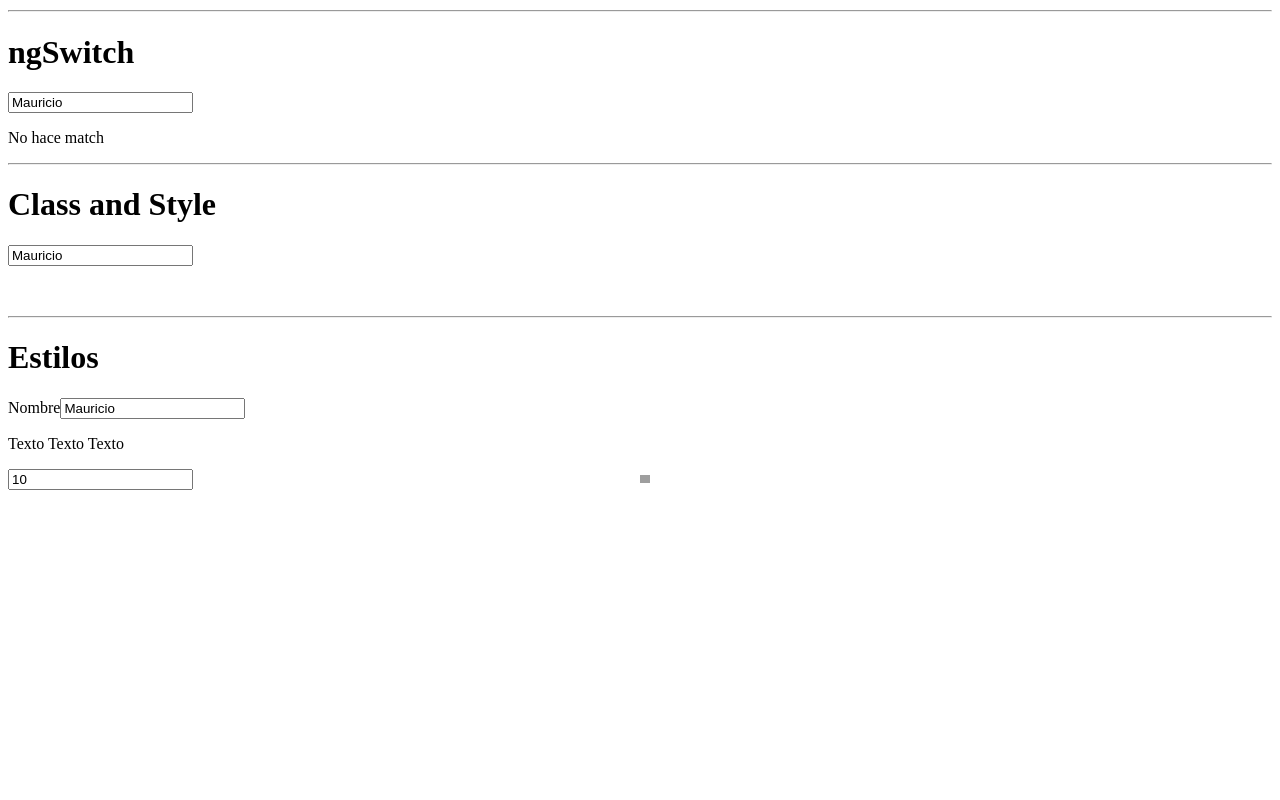
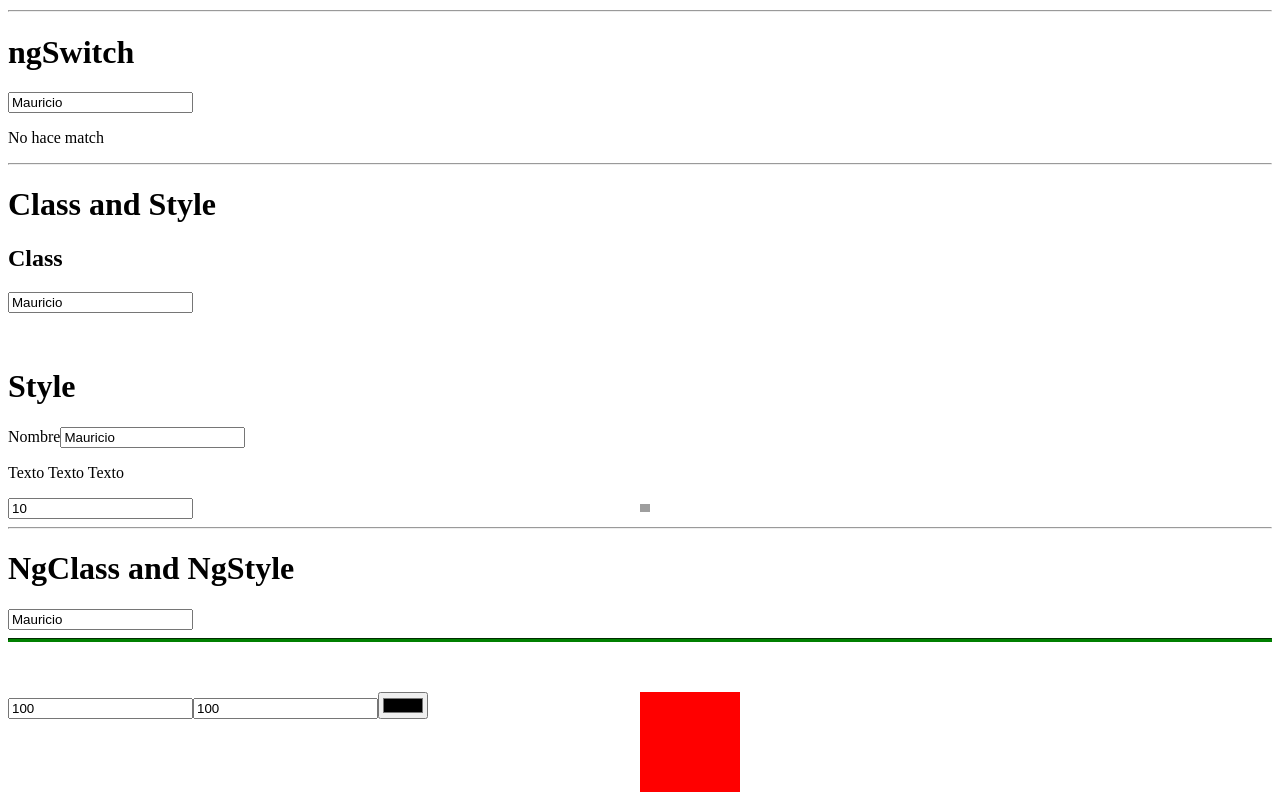
Before and after one commit to Alvaro-Hernandez/basics_of_Angular_Platzi, an Angular app in the folder my-app/: page / in a window 1280 px wide. Shown: the part 2427-3227 px from the top of the page. Before the commit the page ends 2925 px from the top, so only its background shows below. Built offline with nearby package versions, Linux system fonts and the light colour scheme; grey boxes are pictures that could not be loaded.

Commit message:
Directivas de ngClass y ngStyles Repaso

```diff
--- a/my-app/src/app/app.component.css
+++ b/my-app/src/app/app.component.css
@@ -37,13 +37,26 @@
   transition: all linear .5s;
 }
 
-.active{
+.invalid{
 opacity: 1;
 }
 
 .BoxImg{
   display: grid;
   grid-template-columns: repeat(2, 1fr);
+}
+
+.line-error{
+  height: 0;
+  border-bottom: 3px solid;
+}
+
+.line-error.valid{
+  border-color: green;
+}
+
+.line-error.invalid{
+  border-color: red;
 }
 
 @media screen and (min-width: 40em) {
--- a/my-app/src/app/app.component.html
+++ b/my-app/src/app/app.component.html
@@ -1,76 +1,100 @@
 <h1>Hola Mundo - String Interpolation</h1>
 <!-- Con el String Interpolation podemos renderizar un string por ejemplo que se repita 5 veces -->
-<h2>{{'Hola Mundo Interpolation '.repeat(2)}}</h2>
+<h2>{{ "Hola Mundo Interpolation ".repeat(2) }}</h2>
 <!-- Ahora crearemos otra etiqueta que me muestre la suma de dos numeros y luego lo renderice -->
 <!-- Esto me permite a mi trabajar desde el html con TypeScript-->
-<p> 3 + 2 = {{3+2}}</p>
+<p>3 + 2 = {{ 3 + 2 }}</p>
 <!-- Para poder tener accesos desde la clase a los atributos que deseamos renderizar -->
 <!-- El acceso debe ser publico por que si en dado caso es privado estamos diciendo que los atributos son de uso interno de la clase donde se declaran -->
-<h3> Hola Me llamo {{name}} y tengo {{edad}} años de edad</h3>
+<h3>Hola Me llamo {{ name }} y tengo {{ edad }} años de edad</h3>
 <!-- Tambien podemos usar String interpolation en imagenes para ello lo declaramos en el componente -->
-<img class="img2" src={{img}} alt="Imagen Ramdon">
-<hr/>
+<img class="img2" src="{{ img }}" alt="Imagen Ramdon" />
+<hr />
 
 <h1>Propiedades Property Binding</h1>
 <!-- simplemente utiliza los corchetes [] para poder modificar dinámicamente ese atributo desde el controlador. -->
-<button [disabled]="btnDisabled" >Enviar</button>
+<button [disabled]="btnDisabled">Enviar</button>
 <!-- Vamos a renderizar un input dinamicamente pero atraves de un objeto -->
-<input type="text" [value]="persona.name">
+<input type="text" [value]="persona.name" />
 <progress max="100" [value]="persona.edad"></progress>
-<img [src]="persona.img" alt="imagenRamdon" width="100px">
-<hr/>
+<img [src]="persona.img" alt="imagenRamdon" width="100px" />
+<hr />
 
 <h1>Eventos</h1>
-<button [disabled]="btnDisabled" >Enviar</button>
+<button [disabled]="btnDisabled">Enviar</button>
 <!-- Vamos a modificar el estado de nuestro boton de arriba atraves de un evento -->
 <!-- El cual se va a inicializar cuando demos click y llamara a la funcion que se creo -->
 <!-- en nuestro componente de typeScript -->
 <button (click)="toggleButton()">Activar o Desactivar Boton</button>
 
 <!-- Ahora vamos a incrementar la edad de la misma forma -->
-<p>Edad {{persona.edad}}</p>
+<p>Edad {{ persona.edad }}</p>
 <!-- Creamos un boton que acceda al evento de nuestro componente e inicialice lo que esta dentro de el -->
 <button (click)="incrementoEdad()">Sube tu edad ++</button>
 <button (click)="decrementoEdad()">Sube tu edad ++</button>
 
 <!-- Hacemos uso del evento scrool para poder saber sus movimientos y creamos un metodo que reciba este evento -->
 <!-- Para realizar una funcion y ver que ocurre -->
-<div class="box" (scroll) = "onScroll($event)">
-  <p>Nombre {{persona.name}}</p>
+<div class="box" (scroll)="onScroll($event)">
+  <p>Nombre {{ persona.name }}</p>
   <!-- Vamos a capturar otro evento el cual es keyup que nos permite saber cada vez que tecleamos  -->
-  <p>Lorem ipsum dolor, sit amet consectetur adipisicing elit. Labore eum magnam provident impedit asperiores atque voluptatum eligendi deserunt minima, itaque, fuga doloribus aperiam, enim accusantium. A magni dicta corrupti pariatur!
-    Mollitia quod veritatis eveniet accusantium nobis velit! Nam, dolores expedita. Distinctio deserunt veniam magnam ad. Enim placeat vitae fugiat praesentium! Expedita magni quod minima dolores in id vitae facere sed.
-    Sit, deleniti commodi! Velit dignissimos optio, ex reiciendis earum aliquam autem atque libero tempora modi quae ipsa incidunt est nemo possimus perferendis nulla consequatur deserunt recusandae cum. Repellendus, molestias totam.
-    Enim, cum rem commodi dolor ab doloremque placeat distinctio quidem tenetur molestiae, fugit suscipit repellat perspiciatis culpa totam. Quidem necessitatibus labore reiciendis ducimus magnam temporibus consectetur aut deleniti at assumenda!
-    Quibusdam assumenda libero ratione enim expedita quis? Delectus et, quam maiores non vitae iure odio soluta magni minima ducimus. Quia magni aut cum commodi. Autem iste possimus aperiam quasi ad.</p>
+  <p>
+    Lorem ipsum dolor, sit amet consectetur adipisicing elit. Labore eum magnam
+    provident impedit asperiores atque voluptatum eligendi deserunt minima,
+    itaque, fuga doloribus aperiam, enim accusantium. A magni dicta corrupti
+    pariatur! Mollitia quod veritatis eveniet accusantium nobis velit! Nam,
+    dolores expedita. Distinctio deserunt veniam magnam ad. Enim placeat vitae
+    fugiat praesentium! Expedita magni quod minima dolores in id vitae facere
+    sed. Sit, deleniti commodi! Velit dignissimos optio, ex reiciendis earum
+    aliquam autem atque libero tempora modi quae ipsa incidunt est nemo possimus
+    perferendis nulla consequatur deserunt recusandae cum. Repellendus,
+    molestias totam. Enim, cum rem commodi dolor ab doloremque placeat
+    distinctio quidem tenetur molestiae, fugit suscipit repellat perspiciatis
+    culpa totam. Quidem necessitatibus labore reiciendis ducimus magnam
+    temporibus consectetur aut deleniti at assumenda! Quibusdam assumenda libero
+    ratione enim expedita quis? Delectus et, quam maiores non vitae iure odio
+    soluta magni minima ducimus. Quia magni aut cum commodi. Autem iste possimus
+    aperiam quasi ad.
+  </p>
 </div>
-<input type="text" [value]="persona.name" (keyup)="changeName($event)">
-<hr>
+<input type="text" [value]="persona.name" (keyup)="changeName($event)" />
+<hr />
 
 <h1>NgModel</h1>
-<p>Nombre {{persona.name}}</p>
+<p>Nombre {{ persona.name }}</p>
 <!-- Con esta funcion vamos a trabajar sobre el ngModel el cual permite el intercambio de datos en el cual nosotros le adjuntamos el objeto al cual se le va a cambiar el nombre -->
-<input type="text" required #nameInput="ngModel" [(ngModel)]="persona.name"/>
-<p>Valid: {{nameInput.valid}}</p>
-<input type="number" max="20" min="15" required #ageInput="ngModel" [(ngModel)]="persona.edad"/>
-<p>Valid: {{ageInput.valid}}</p>
-<hr>
+<input type="text" required #nameInput="ngModel" [(ngModel)]="persona.name" />
+<p>Valid: {{ nameInput.valid }}</p>
+<input
+  type="number"
+  max="20"
+  min="15"
+  required
+  #ageInput="ngModel"
+  [(ngModel)]="persona.edad"
+/>
+<p>Valid: {{ ageInput.valid }}</p>
+<hr />
 
 <h1>*ngIf</h1>
-<input type="text" required [(ngModel)]="persona.name"/>
-<input type="number" required [(ngModel)]="persona.edad"/>
-<p *ngIf="persona.name === 'Alvaro' && persona.edad === 20"> Si, ese un un Hombre Inteligente</p>
-<p *ngIf="persona.name === 'Angie'; else elseBlock"> Si, es una chica Hermosa e Inteligente 💛</p>
+<input type="text" required [(ngModel)]="persona.name" />
+<input type="number" required [(ngModel)]="persona.edad" />
+<p *ngIf="persona.name === 'Alvaro' && persona.edad === 20">
+  Si, ese un un Hombre Inteligente
+</p>
+<p *ngIf="persona.name === 'Angie'; else elseBlock">
+  Si, es una chica Hermosa e Inteligente 💛
+</p>
 
 <ng-template #elseBlock>
   <p>Chale aun no es ninguno de ellos aun</p>
 </ng-template>
-<hr>
+<hr />
 
 <h1>*ngFor</h1>
 <!-- Ahora vamos a añadir un nuevo emoji a la lista necesitaremos un input y boton -->
 <!-- E inicializar una variable en nuestro componente -->
-<input type="text" required [(ngModel)]="newEmoji"/>
+<input type="text" required [(ngModel)]="newEmoji" />
 <button (click)="addEmoji()">Add Emojis🫡</button>
 <!-- Para recorrer la lista de emojis que creamos en nuestro componente hacemos de
 *ngFor la cual recorrera nuestra lista o arreglo al crear una variable que tome el valor en el indice
@@ -79,40 +103,40 @@ que este arreglo se este recorriendo para luego poder renderizarlo a traves de S
   <!-- Creamos un condicion con la directiva condicional *ngIf para cuando la lista se encuentre
   nos muestre el mensaje que haga mencion a ello -->
   <li *ngIf="emojis.length === 0">Lista de Emojis Vacia 🥹</li>
-  <li *ngFor="let emoji of emojis; index as i" >
-    {{i}} {{emoji}}
+  <li *ngFor="let emoji of emojis; index as i">
+    {{ i }} {{ emoji }}
     <!-- Ahora Crearemos un boton que elimine los emojis, creando un boton con el evento click
     el cual recibe una funcion y a demas el indice del emoji, siendo esta la posicion del mismo
     para poder eliminarlo -->
     <button (click)="deleteEmoji(i)">Delete Emoji😲</button>
   </li>
 </ul>
-<hr>
+<hr />
 <h2>Reto 01 *ngFor Cumplido ✅</h2>
-<h3> Lista de Metas</h3>
-<input type="text" required [(ngModel)]="newMeta">
+<h3>Lista de Metas</h3>
+<input type="text" required [(ngModel)]="newMeta" />
 <button (click)="addMeta()">Añadir una Meta</button>
 <ul>
   <li *ngIf="metas.length === 0">Aun no hay metas💔</li>
   <li *ngFor="let meta of metas; index as i">
-    {{i}} {{meta}}
+    {{ i }} {{ meta }}
     <button (click)="deleteMeta(i)">Eliminar una Meta 🥹</button>
   </li>
 </ul>
-<hr>
+<hr />
 
 <h1>*ngFor para Arreglos</h1>
 <div class="products--grid">
-  <div *ngFor=" let product of products">
-    <img [src]="product.image" alt="image">
-    <h2>{{product.price}}</h2>
-    <p>{{product.name}}</p>
+  <div *ngFor="let product of products">
+    <img [src]="product.image" alt="image" />
+    <h2>{{ product.price }}</h2>
+    <p>{{ product.name }}</p>
   </div>
 </div>
-<hr>
+<hr />
 
 <h1>ngSwitch</h1>
-<input type="text" required [(ngModel)]="persona.name">
+<input type="text" required [(ngModel)]="persona.name" />
 <!-- En lugar de tener muchos ngIf como lo vemos abajo, usaremos el ngSwitch para
 trabajar de una manera mas eficiente -->
 <!-- <p *ngIf="persona.name === 'Alvaro'">
@@ -129,36 +153,62 @@ trabajar de una manera mas eficiente -->
 
 <!-- Viendose de la siguiente forma -->
 <div [ngSwitch]="persona.name">
-  <p *ngSwitchCase="'Alvaro'">
-    La persona es Alvaro
-  </p>
+  <p *ngSwitchCase="'Alvaro'">La persona es Alvaro</p>
 
-  <p *ngSwitchCase="'Thais'">
-    La persona es Thais
-  </p>
+  <p *ngSwitchCase="'Thais'">La persona es Thais</p>
 
-  <p *ngSwitchCase="'Angie'">
-    La persona es Angie
-  </p>
-  <p *ngSwitchDefault>
-    No hace match
-  </p>
+  <p *ngSwitchCase="'Angie'">La persona es Angie</p>
+  <p *ngSwitchDefault>No hace match</p>
 </div>
-<hr>
+<hr />
 
 <h1>Class and Style</h1>
-<input type="text" required #nameInput5="ngModel" [(ngModel)]="persona.name">
-<p class="message-error" [class.active]="nameInput5.invalid"> El campo es requerido</p>
-<hr>
-<h1>Estilos</h1>
-<label >Nombre</label>
-<input type="text" required #nameInput6="ngModel" [(ngModel)]="persona.name">
-<p [style.font-style]="nameInput6.invalid ? 'italic' : 'normal'"> Texto Texto Texto</p>
+<h2>Class</h2>
+<input type="text" required #nameInput5="ngModel" [(ngModel)]="persona.name" />
+<p class="message-error" [class.invalid]="nameInput5.invalid">
+  El campo es requerido
+</p>
+<h1>Style</h1>
+<label>Nombre</label>
+<input type="text" required #nameInput6="ngModel" [(ngModel)]="persona.name" />
+<p [style.font-style]="nameInput6.invalid ? 'italic' : 'normal'">
+  Texto Texto Texto
+</p>
 <div class="BoxImg">
   <div>
-  <input type="text" [(ngModel)]="widthImg">
+    <input type="text" [(ngModel)]="widthImg" />
   </div>
   <div>
-  <img [src]="persona.img" alt="imagenRamdon" [style.width.px]="widthImg">
+    <img [src]="persona.img" alt="imagenRamdon" [style.width.px]="widthImg" />
   </div>
 </div>
+<hr />
+<h1>NgClass and NgStyle</h1>
+<input type="text" required #nameInput10="ngModel" [(ngModel)]="persona.name" />
+<hr
+  class="line-error"
+  [ngClass]="{
+    'valid': nameInput10.valid,
+    'invalid': nameInput10.invalid
+  }"
+/>
+<p class="message-error" [class.invalid]="nameInput10.invalid">
+  El campo es requerido
+</p>
+
+<!-- Ahora lo haremos con los Styles -->
+<div class="BoxImg">
+  <div>
+    <input type="number" [(ngModel)]="box.width" />
+    <input type="number" [(ngModel)]="box.height" />
+    <input type="color" [(ngModel)]="box.background" />
+  </div>
+  <div>
+    <div [ngStyle]="{
+      'width.px': box.width,
+      'height.px': box.height,
+      'background-color': box.background,
+      'display': 'block'
+    }"></div>
+  </div>
+</div>
--- a/my-app/src/app/app.component.ts
+++ b/my-app/src/app/app.component.ts
@@ -124,4 +124,10 @@ export class AppComponent {
       image: './assets/images/glasses.jpg'
     }
   ]
+  //Para probar la directiva de NgStyle crearemos un objeto para manipular propiedades de una Caja
+  box = {
+    width:100,
+    height:100,
+    background: 'red'
+  }
 }
```
Also changed, not shown: my-app/src/app/ngClassyngStyle.txt (added).
